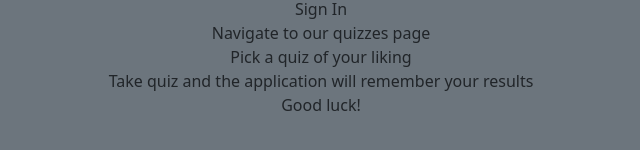
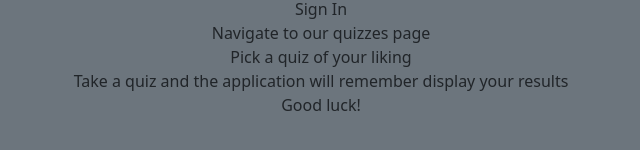
Before and after one commit to QuizMasterInc/quizmaster-flier, a plain HTML site: page index.html in a window 1280 px wide. Shown: the part 494-644 px from the top of the page, 335-975 px from the left. Drawn offline with nearby package versions, Linux system fonts and the light colour scheme.

Commit message:
added more code.

```diff
--- a/index.html
+++ b/index.html
@@ -22,7 +22,7 @@
                     <li>Sign In</li>
                     <li>Navigate to our quizzes page</li>
                     <li>Pick a quiz of your liking</li>
-                    <li>Take quiz and the application will remember your results</li>
+                    <li>Take a quiz and the application will remember display your results</li>
                     <li>Good luck!</li>
                 </ul>
             </div>
```
